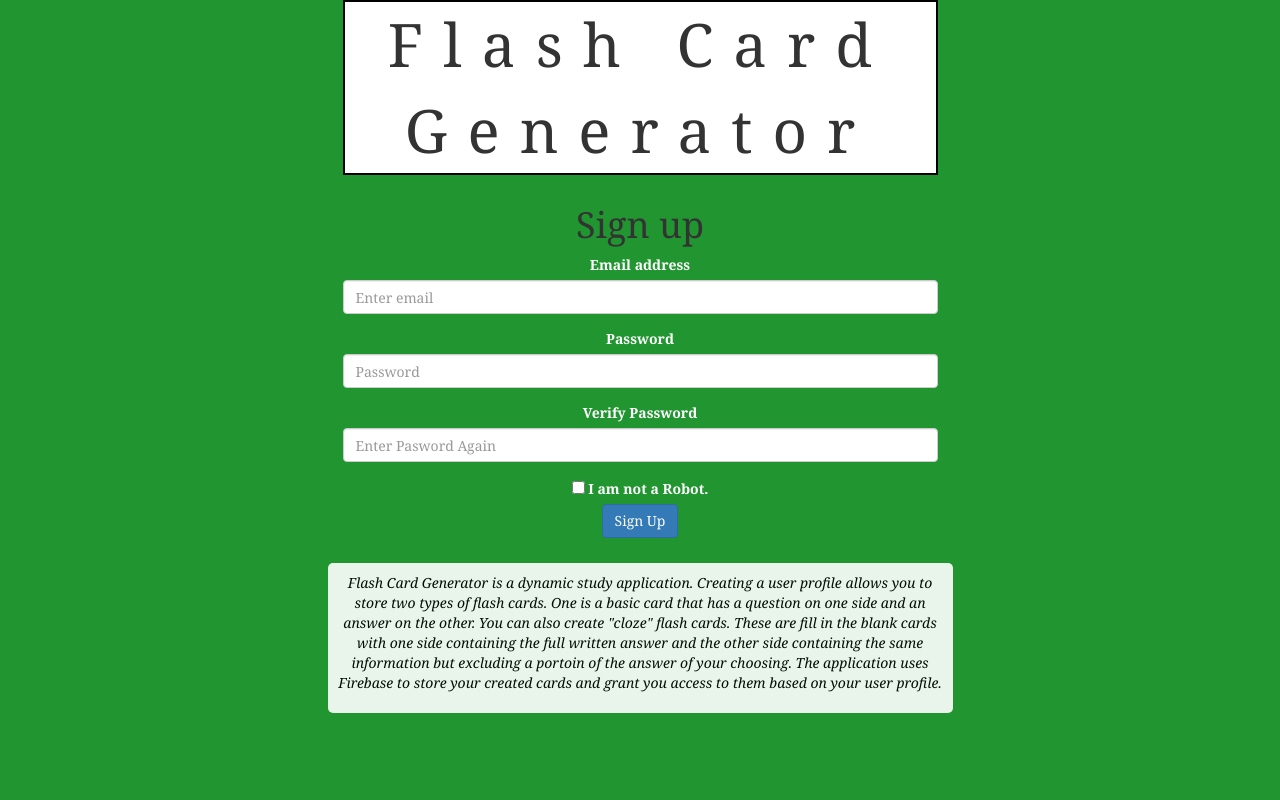
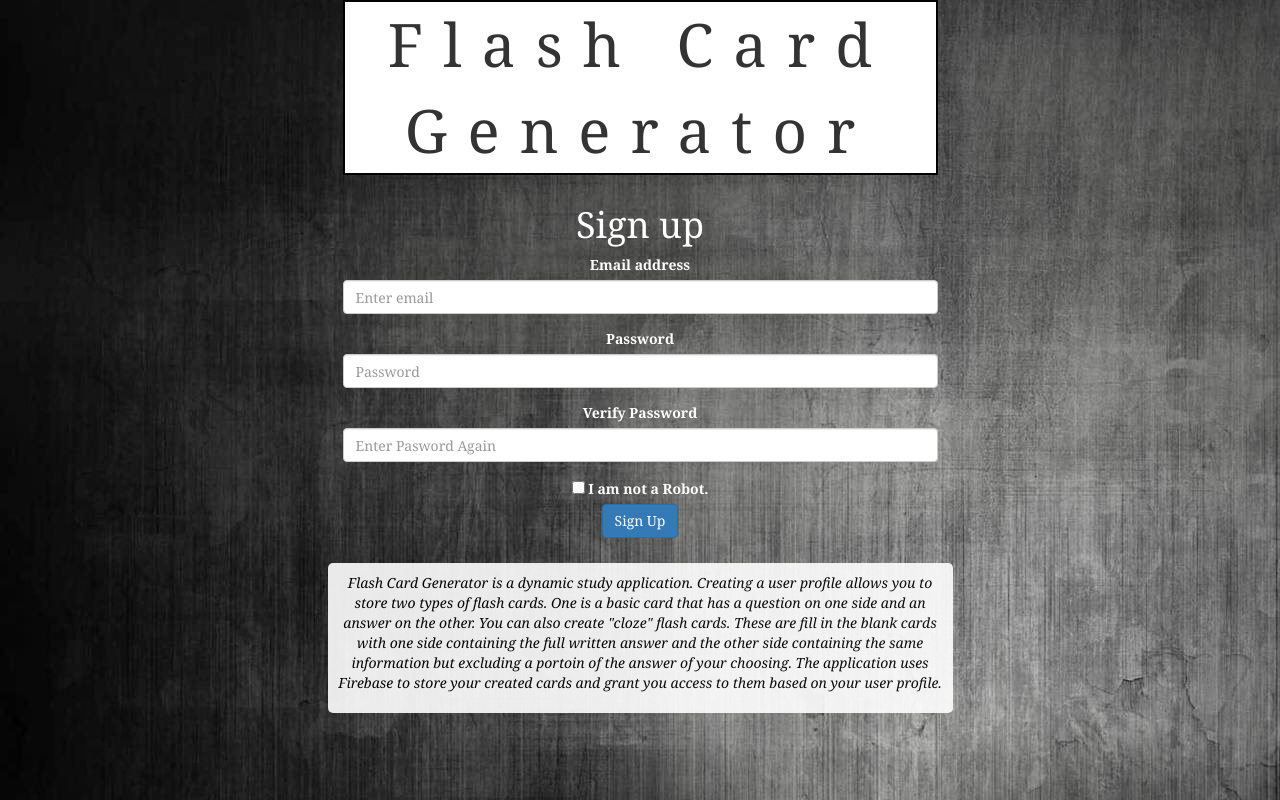
Before and after one commit to dacup72/Flashcard-Generator, a plain HTML site: page index.html in a window 1280 px wide. Both pictures are taken after a click on the element "Sign Up". Drawn offline with nearby package versions, Linux system fonts and the light colour scheme; no server answers.

Commit message:
Updated login page

```diff
--- a/assets/style.css
+++ b/assets/style.css
@@ -13,7 +13,7 @@
 }
 
 #body_container {
-  background-color: rgb(33, 150, 48);
+  background-image: url('./images/indexbackground.jpg');
   min-height: 750px;
   height: 100vh;
   text-align: center;
@@ -38,8 +38,13 @@
   font-family: Georgia, 'Times New Roman', Times, serif;
 }
 
+#signUpText {
+  color: white;
+}
+
 #form_login_text {
   font-size: 20px;
+  color: white;
 }
 
 #form_login {
@@ -49,6 +54,10 @@
 
 #form_login_signup {
   margin-left: 2%;
+}
+
+.topText {
+  color: white;
 }
 
 
--- a/script/login.js
+++ b/script/login.js
@@ -45,7 +45,7 @@
   // Allows users to sign up through firebase
   $("#form_login_signup").click(function () {
     let signUpHtml = `
-      <h1>Sign up</h1>
+      <h1 id="signUpText">Sign up</h1>
       <div class="form-group">
         <label for="signUpEmail">Email address</label>
         <input type="email" class="form-control" id="signUpEmail" aria-describedby="emailHelp" placeholder="Enter email">
```
Also changed, not shown: assets/images/indexbackground.jpg (added).
